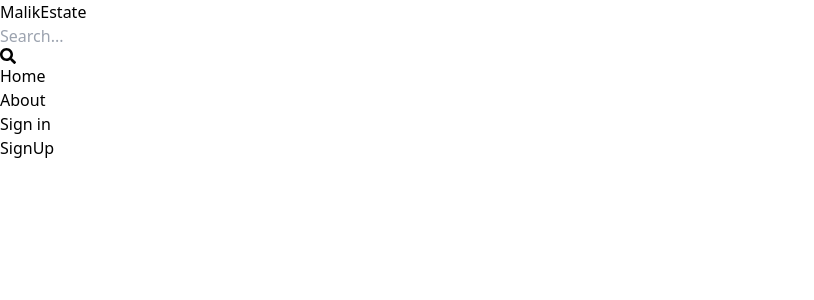
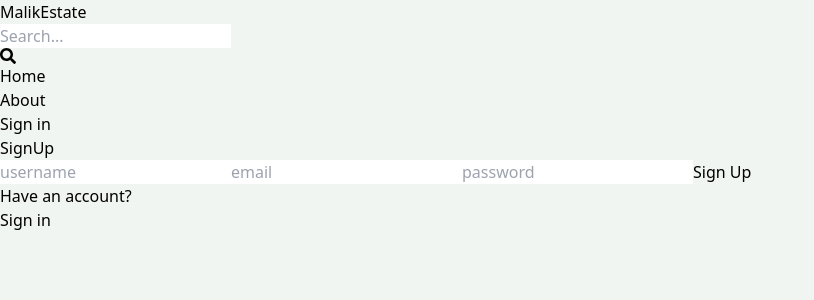
Before and after one commit to ansi00/Real-Estate-Marketplace, a React (Vite) app in the folder client/: page /sign-up in a window 1280 px wide. Shown: the top 300 px of the page, without its empty margins (0-814 px from the left). Built offline with nearby package versions, Linux system fonts and the light colour scheme.

Commit message:
completed SignUp page UI and functionality

```diff
--- a/client/src/index.css
+++ b/client/src/index.css
@@ -1,3 +1,7 @@
 @tailwind base;
 @tailwind components;
 @tailwind utilities;
+
+body{
+    background-color: rgb(241, 245, 241);
+}
--- a/client/src/pages/SignUp.jsx
+++ b/client/src/pages/SignUp.jsx
@@ -1,9 +1,83 @@
-import React from 'react'
+import React, { useState } from "react";
+import { Link, useNavigate } from "react-router-dom";
 
 export default function SignUp() {
+  const [formData, setFormData] = useState({});
+  const [error, setError] = useState(null);
+  const [loading, setLoading] = useState(false);
+const navigate = useNavigate()
+
+  const handleChange = (e) => {
+    setFormData({
+      ...formData,
+      [e.target.id]: e.target.value,
+    });
+  };
+
+  const handleSubmit = async (e) => {
+    e.preventDefault();
+    try {
+      setLoading(true);
+    const res = await fetch("/api/auth/signup", {
+      method: "POST",
+      headers: {
+        "Content-Type": "application/json",
+      },
+      body: JSON.stringify(formData),
+    });
+    const data = await res.json();
+    if (data.success === false) {
+      setLoading(false);
+      setError(data.message);
+
+      return;
+    }
+    setLoading(false);
+    setError(null)
+    navigate('/sign-in')
+    } catch (error) {
+      setLoading(false)
+      setError(error.message)
+    }
+
+  };
+
   return (
-    <div>
-      <h1>SignUp</h1>
+    <div className="p-3 max-w-lg mx-auto">
+      <h1 className="text-3xl text-center font-semibold my-7">SignUp</h1>
+      <form onSubmit={handleSubmit} className="flex flex-col gap-4">
+        <input
+          type="text"
+          placeholder="username"
+          className="border p-3 rounded-lg "
+          id="username"
+          onChange={handleChange}
+        />
+        <input
+          type="email"
+          placeholder="email"
+          className="border p-3 rounded-lg "
+          id="email"
+          onChange={handleChange}
+        />
+        <input
+          type="password"
+          placeholder="password"
+          className="border p-3 rounded-lg "
+          id="password"
+          onChange={handleChange}
+        />
+        <button disabled={loading} className="bg-slate-700 text-white p-3 rounded-lg uppercase hover:opacity-95 disabled:opacity-80">
+         {loading ? 'Loading...' : 'Sign Up'}
+        </button>
+      </form>
+      <div className="flex gap-2 mt-5">
+        <p>Have an account?</p>
+        <Link to="/sign-in">
+          <span className="text-blue-700">Sign in</span>
+        </Link>
+      </div>
+      {error && <p className="text-red-500">{error}</p>}
     </div>
-  )
+  );
 }
--- a/client/vite.config.js
+++ b/client/vite.config.js
@@ -3,5 +3,14 @@ import react from '@vitejs/plugin-react-swc'
 
 // https://vite.dev/config/
 export default defineConfig({
+  server : {
+    proxy : {
+      '/api' : {
+        target : 'http://localhost:3000',
+        secure : false
+    },
+  },
+  },
+
   plugins: [react()],
 })
```
